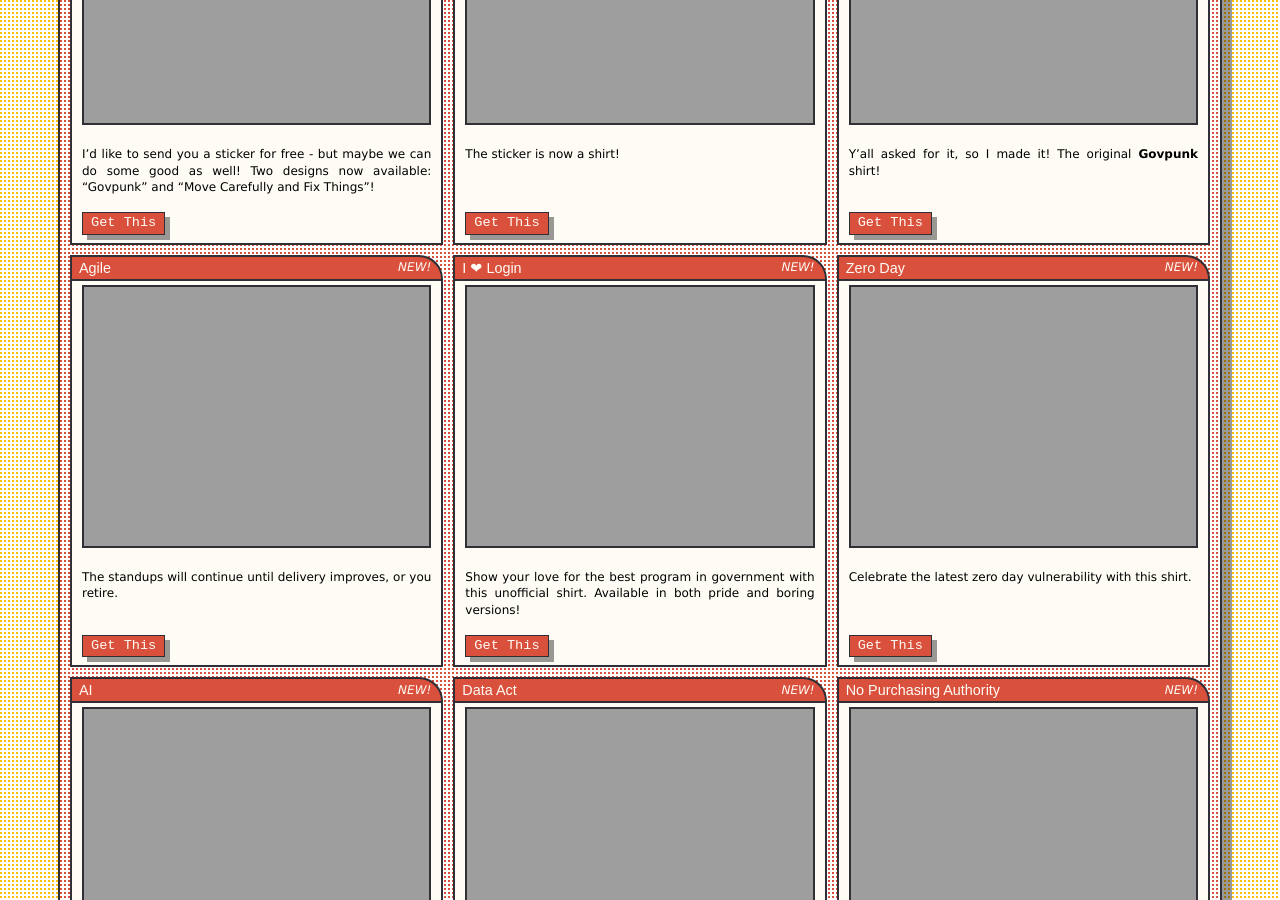
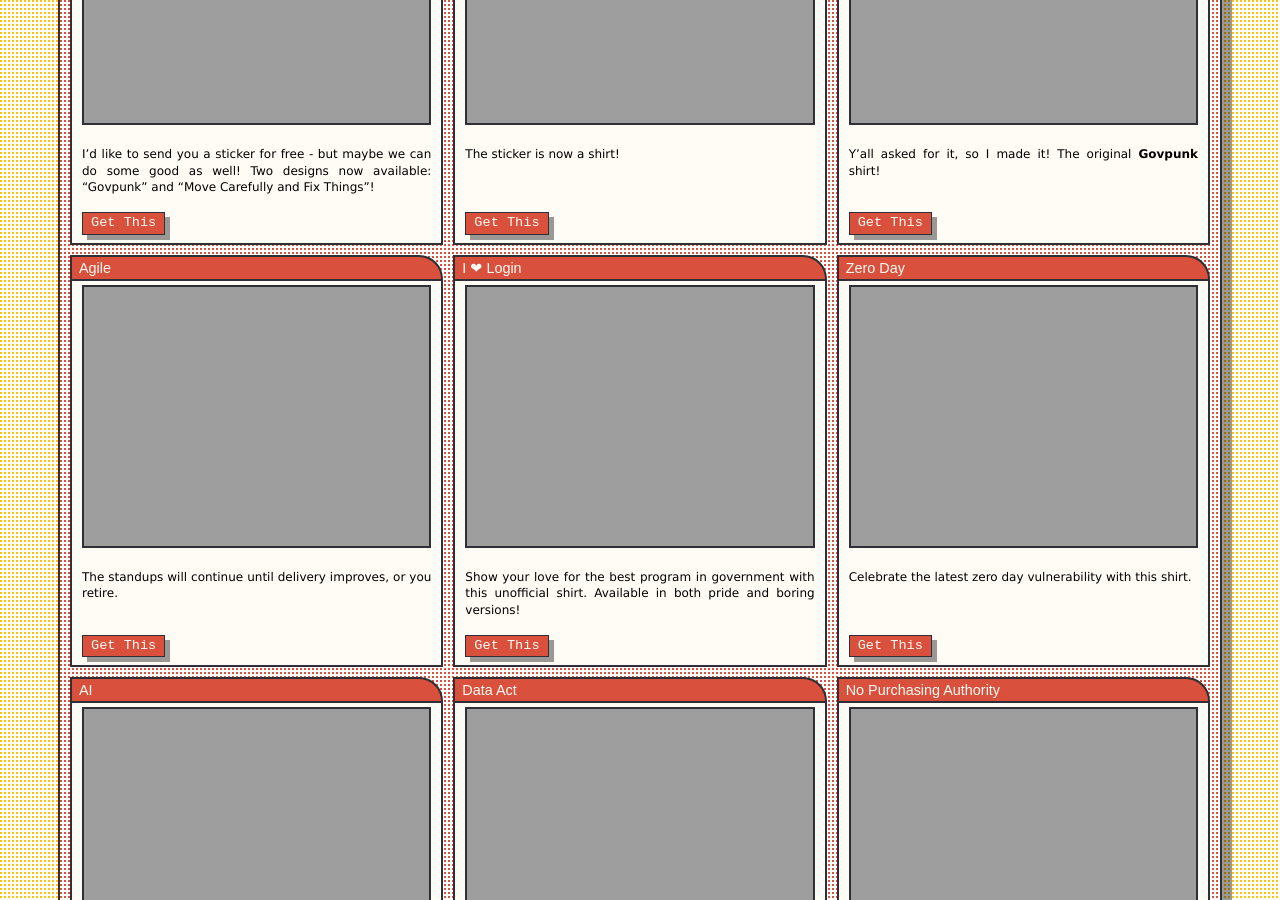
Before and after one commit to krusynth/billhunt.dev, a Jekyll site: the page built from shop.md, in a window 1280 px wide and 900 px high, scrolled down 464 px. Built offline with Jekyll 4.4.1, drawn with Linux system fonts in a browser that asks for light colours; some web fonts are replaced.

Commit message:
Remove NEW sticker from shop items.

```diff
--- a/_data/shop.yml
+++ b/_data/shop.yml
@@ -17,37 +17,31 @@
   url: https://www.cafepress.com/shop/govpunk
   image: https://billhunt.dev/uploads/2024/05/agile_tshirt.jpg
   content: The standups will continue until delivery improves, or you retire.
-  badge: <em class="bounce">NEW!</em>
 
 - title: I ❤ Login
   url: https://www.cafepress.com/shop/govpunk
   image: https://billhunt.dev/uploads/2024/05/logindotlove-hoodie.jpg
   content: Show your love for the best program in government with this unofficial shirt. Available in both pride and boring versions!
-  badge: <em class="bounce">NEW!</em>
 
 - title: Zero Day
   url: https://www.cafepress.com/shop/govpunk
   image: https://billhunt.dev/uploads/2024/05/zero_day_tshirt.jpg
   content: Celebrate the latest zero day vulnerability with this shirt.
-  badge: <em class="bounce">NEW!</em>
 
 - title: AI
   url: https://www.cafepress.com/shop/govpunk
   image: https://billhunt.dev/uploads/2024/05/ai-hoodie.jpg
   content: The technology is improving every day, we promise!
-  badge: <em class="bounce">NEW!</em>
 
 - title: Data Act
   url: https://www.cafepress.com/shop/govpunk
   image: https://billhunt.dev/uploads/2024/05/data_act_womens_deluxe_tshirt.jpg
   content: Commemorating the 10th anniversary of the DATA Act of 2014!
-  badge: <em class="bounce">NEW!</em>
 
 - title: No Purchasing Authority
   url: https://www.cafepress.com/shop/govpunk
   image: https://billhunt.dev/uploads/2024/05/no-purchasing-authority-shirt.jpg
   content: This shirt will save you time and energy at conferences by avoiding the vendor conversations at all!
-  badge: <em class="bounce">NEW!</em>
 
 - title: Clinger-Cohen `96
   url: https://www.cafepress.com/shop/govpunk
```
